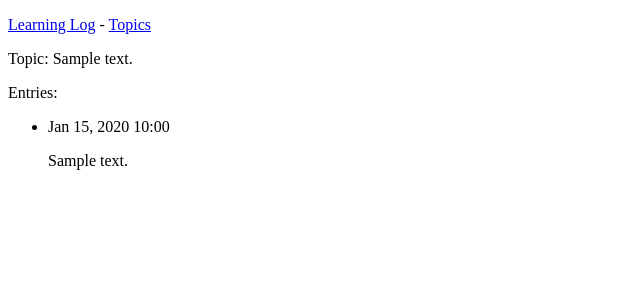
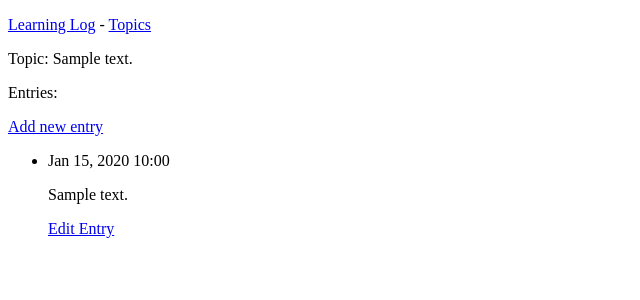
Before and after one commit to Volume999/Learning_Log, a Django app: page /topics/1/ in a window 1280 px wide. Shown: the top 300 px of the page, without its empty margins (0-640 px from the left). Run offline with Django 4.2, Linux system fonts and the light colour scheme; tables that the repository leaves empty hold one stand-in row (values such as "Sample post").

Commit message:
Add entries, edit entries

```diff
--- a/LearningLog/settings.py
+++ b/LearningLog/settings.py
@@ -33,7 +33,7 @@ ALLOWED_HOSTS = []
 INSTALLED_APPS = [
     # My Apps
     'learning_logs',
-
+    'users',
     # Default Apps
     'django.contrib.admin',
     'django.contrib.auth',
--- a/LearningLog/urls.py
+++ b/LearningLog/urls.py
@@ -18,5 +18,6 @@ from django.urls import path, include
 
 urlpatterns = [
     path('admin/', admin.site.urls),
-    path('', include('learning_logs.urls'))
+    path('', include('learning_logs.urls')),
+    path('users/', include('users.urls'))
 ]
--- a/learning_logs/templates/learning_logs/topic.html
+++ b/learning_logs/templates/learning_logs/topic.html
@@ -3,11 +3,17 @@
 {% block content %}
     <p>Topic: {{ topic }}</p>
     <p>Entries:</p>
+    <p>
+        <a href="{% url 'learning_logs:new_entry' topic.id %}">Add new entry</a>
+    </p>
     <ul>
         {% for entry in entries %}
             <li>
                 <p>{{ entry.date_added|date:'M d, Y H:i' }}</p>
                 <p>{{ entry.text|linebreaks }}</p>
+                <p>
+                    <a href="{% url 'learning_logs:edit_entry' entry.id %}">Edit Entry</a>
+                </p>
             </li>
         {% empty %}
             <li>There are no entries for this topic yet</li>
--- a/learning_logs/templates/learning_logs/topics.html
+++ b/learning_logs/templates/learning_logs/topics.html
@@ -1,6 +1,7 @@
 {% extends "learning_logs/base.html" %}
 {% block content %}
     <p>Topics</p>
+    <a href="{% url 'learning_logs:new_topic' %}">Add a new topic</a>
     <ul>
         {% for topic in topics %}
             <li><a href="{% url 'learning_logs:topic' topic.id %}">{{ topic }}</a></li>
--- a/learning_logs/urls.py
+++ b/learning_logs/urls.py
@@ -4,5 +4,8 @@ app_name = 'learning_logs'
 urlpatterns = [
     path('', views.index, name='index'),
     path('topics/', views.topics, name='topics'),
-    path('topics/<int:topic_id>/', views.topic, name='topic')
+    path('topics/<int:topic_id>/', views.topic, name='topic'),
+    path('new_topic/', views.new_topic, name='new_topic'),
+    path('new_entry/<int:topic_id>', views.new_entry, name='new_entry'),
+    path('edit_entry/<int:entry_id>', views.edit_entry, name='edit_entry')
 ]
--- a/learning_logs/views.py
+++ b/learning_logs/views.py
@@ -1,14 +1,17 @@
-from django.shortcuts import render
+from django.shortcuts import render, redirect
 
-from .models import Topic
+from .models import Topic, Entry
+from .forms import TopicForm, EntryForm
+
 
 # Create your views here.
 def index(request):
     return render(request, 'learning_logs/index.html')
 
+
 def topics(request):
     topics = Topic.objects.order_by('date_added')
-    context = {'topics':topics}
+    context = {'topics': topics}
     return render(request, 'learning_logs/topics.html', context)
 
 
@@ -17,3 +20,45 @@ def topic(request, topic_id):
     entries = topic.entry_set.order_by('-date_added')
     context = {'topic': topic, 'entries': entries}
     return render(request, 'learning_logs/topic.html', context)
+
+
+def new_topic(request):
+    if request.method != 'POST':
+        form = TopicForm()
+    else:
+        form = TopicForm(data=request.POST)
+        if form.is_valid():
+            form.save()
+            return redirect('learning_logs:topics')
+
+    context = {'form': form}
+    return render(request, 'learning_logs/new_topic.html', context)
+
+
+def new_entry(request, topic_id):
+    topic = Topic.objects.get(id=topic_id)
+    if request.method != 'POST':
+        form = EntryForm()
+    else:
+        form = EntryForm(data=request.POST)
+        if form.is_valid():
+            new_entry = form.save(commit=False)
+            new_entry.topic = topic
+            new_entry.save()
+            return redirect('learning_logs:topic', topic_id=topic_id)
+
+    context = {'topic': topic, 'form': form}
+    return render(request, 'learning_logs/new_entry.html', context)
+
+def edit_entry(request, entry_id):
+    entry = Entry.objects.get(id=entry_id)
+    topic = entry.topic
+    if request.method != 'POST':
+        form = EntryForm(instance=entry)
+    else:
+        form = EntryForm(instance=entry, data=request.POST)
+        if form.is_valid():
+            form.save()
+            return redirect('learning_logs:topic', topic_id=topic.id)
+    context = {'entry':entry, 'topic':topic, 'form':form}
+    return render(request, 'learning_logs/edit_entry.html', context)
```
Also changed, not shown: learning_logs/forms.py (added, +15 -0 lines), learning_logs/templates/learning_logs/edit_entry.html (added, +12 -0 lines), learning_logs/templates/learning_logs/new_entry.html (added, +11 -0 lines), learning_logs/templates/learning_logs/new_topic.html (added, +11 -0 lines).
